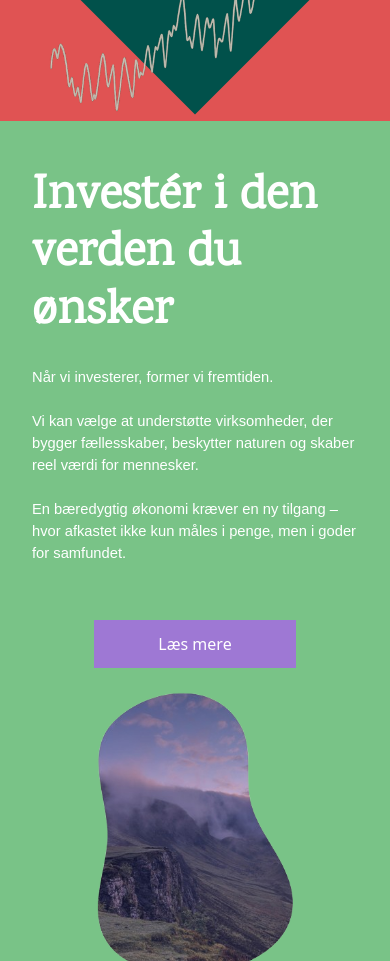
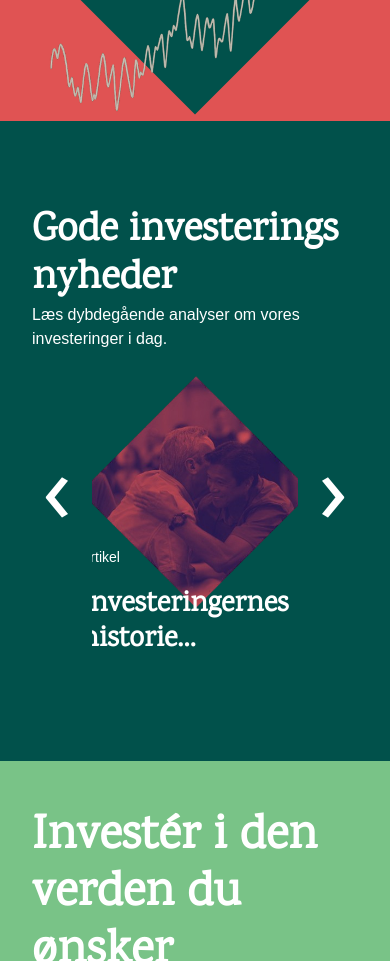
Before and after one commit to GodePenge/Gode-investeringer, a Vue app: page /#/ in a window 390 px wide. Shown: the part 4080-5041 px from the top of the page. Built offline with nearby package versions, Linux system fonts and the light colour scheme.

Commit message:
made blog and article page

```diff
--- /dev/null
+++ b/src/assets/Data/Articles.json
@@ -0,0 +1,20 @@
+[
+  {
+    "title": "Investeringernes historie Investeringernes historie Investeringernes historie Investeringernes historie ",
+    "type": "Artikel",
+    "image": "Images/hugging-red-square.png",
+    "link": "https://www.youtube.com/watch?v=dQw4w9WgXcQ"
+  },
+  {
+    "title": "Investeringernes historie2",
+    "type": "Artikel",
+    "image": "Images/hugging-red-square.png",
+    "link": "https://www.youtube.com/watch?v=dQw4w9WgXcQ"
+  },
+  {
+    "title": "Investeringernes historie3",
+    "type": "Artikel",
+    "image": "Images/hugging-red-square.png",
+    "link": "https://www.youtube.com/watch?v=dQw4w9WgXcQ"
+  }
+]
--- /dev/null
+++ b/src/assets/Data/BlogPosts.json
@@ -0,0 +1,18 @@
+[
+  {
+    "title": "Investeringernes historie",
+    "type": "Blogindlæg",
+    "image": "Images/hugging-red-square.png",
+    "text": "",
+    "fullTitle": "Alternative investeringer: Et skjult investerings hjørne.",
+    "fullText": ["nummer 1"]
+  },
+  {
+    "title": "Investeringernes historie 2",
+    "type": "Blogindlæg",
+    "image": "Images/hugging-red-square.png",
+    "text": "",
+    "fullTitle": "Alternative investeringer: Et skjult investerings hjørne.",
+    "fullText": ["nummer ", "2"]
+  }
+]
--- /dev/null
+++ b/src/views/ArticleBlogPage.vue
@@ -0,0 +1,342 @@
+<template>
+  <div id="ex-articleBlogPage" class="container-fluid m-0 p-0 abp-container">
+    <div class="abp-wrapper">
+      <div class="abp-text-wrapper">
+        <h1 class="abp-headline headline-a">Gode investerings nyheder</h1>
+        <p class="abp-text text-a">
+          Læs dybdegående analyser om vores investeringer i dag.
+        </p>
+      </div>
+      <div class="carousel-container">
+        <span class="abp-arrow-button" @click="prev">‹</span>
+
+        <div class="carousel-wrapper">
+          <div
+            class="carousel-track"
+            :style="{
+              transform: `translateX(-${currentIndex * (itemWidth + gap)}px)`,
+              '--items-to-show': itemsToShow
+            }"
+          >
+            <div
+              v-for="(item, index) in combinedItems"
+              :key="item.title + index"
+              class="abp-carousel-item"
+              @click="handleClick(item)"
+            >
+              <div class="image-wrapper">
+                <img :src="item.image" :alt="item.title" />
+              </div>
+              <div class="text-a abp-overlay-text">
+                <small>{{ item.type }}</small>
+                <h3 class="headline-a abp-small-title">{{ item.title }}</h3>
+              </div>
+            </div>
+          </div>
+        </div>
+
+        <span class="abp-arrow-button" @click="next">›</span>
+      </div>
+    </div>
+  </div>
+</template>
+
+<script>
+import articles from '@/assets/Data/Articles.json'
+import blogPosts from '@/assets/Data/BlogPosts.json'
+import { useRouter } from 'vue-router'
+
+export default {
+  data() {
+    return {
+      router: useRouter(),
+      currentIndex: 0,
+      itemsToShow: 3,
+      itemWidth: 250,
+      gap: 32
+    }
+  },
+  mounted() {
+    this.updateItemsToShow()
+    window.addEventListener('resize', this.updateItemsToShow)
+  },
+  beforeUnmount() {
+    window.removeEventListener('resize', this.updateItemsToShow)
+  },
+  computed: {
+    combinedItems() {
+      const articlesCopy = [...articles]
+      const blogPostsCopy = [...blogPosts]
+      const result = []
+
+      const maxLength = Math.max(articlesCopy.length, blogPostsCopy.length)
+      for (let i = 0; i < maxLength; i++) {
+        if (articlesCopy[i])
+          result.push({ ...articlesCopy[i], originalIndex: i })
+        if (blogPostsCopy[i])
+          result.push({ ...blogPostsCopy[i], originalIndex: i })
+      }
+
+      return result
+    }
+  },
+  methods: {
+    updateItemsToShow() {
+      const width = window.innerWidth
+      if (width >= 1024) {
+        this.itemsToShow = 3
+      } else if (width >= 768) {
+        this.itemsToShow = 2
+      } else {
+        this.itemsToShow = 1
+      }
+
+      // Optional: keep currentIndex in bounds
+      if (this.currentIndex + this.itemsToShow > this.combinedItems.length) {
+        this.currentIndex = Math.max(
+          0,
+          this.combinedItems.length - this.itemsToShow
+        )
+      }
+    },
+    next() {
+      if (this.currentIndex < this.combinedItems.length - this.itemsToShow) {
+        this.currentIndex++
+      }
+    },
+    prev() {
+      if (this.currentIndex > 0) {
+        this.currentIndex--
+      }
+    },
+    handleClick(item) {
+      if (item.type === 'Artikel' && item.link) {
+        window.open(item.link, '_blank')
+      } else if (item.type === 'Blogindlæg') {
+        this.handleBlogClick(item.originalIndex)
+      }
+    },
+    handleBlogClick(originalIndex) {
+      this.router
+        .push({
+          name: 'ArticlePage',
+          params: { index: originalIndex },
+          state: { cards: blogPosts }
+        })
+        .then(() => {
+          window.scrollTo({
+            top: 0,
+            behavior: 'smooth'
+          })
+        })
+    }
+  }
+}
+</script>
+
+<style>
+.abp-container {
+  width: 100%;
+  background-color: var(--color-dark-green);
+  display: flex;
+  justify-content: center;
+  align-items: center;
+}
+
+.abp-wrapper {
+  height: 40rem;
+  max-width: 1200px;
+  width: 100%;
+  box-sizing: border-box;
+  padding: 3rem 2rem;
+  padding-top: 5rem;
+  padding-bottom: 0;
+  background-color: var(--color-dark-green);
+  display: flex;
+  justify-content: center;
+  align-items: left;
+  text-align: left;
+  flex-direction: column;
+  gap: 20px;
+}
+
+.abp-text-wrapper {
+  width: 60%;
+}
+
+.abp-headline {
+  font-size: 3.7rem;
+  color: var(--color-white);
+  margin-bottom: 0;
+}
+
+.abp-text {
+  font-size: 1rem;
+  color: var(--color-white) !important;
+}
+
+.abp-overlay-text {
+  display: flex;
+  align-items: left;
+  text-align: left;
+  position: relative;
+  flex-direction: column;
+  gap: 20px;
+  bottom: 80px;
+  color: white !important;
+  padding: 0.5rem;
+  box-sizing: border-box;
+}
+
+.abp-arrow-button {
+  color: var(--color-white);
+  cursor: pointer;
+  font-size: 6rem;
+  transition: color 0.3s;
+  margin: 10px;
+  padding-bottom: 140px;
+  margin-top: 0;
+}
+
+.abp-arrow-button:hover {
+  color: grey;
+}
+
+.carousel-container {
+  display: flex;
+  justify-content: center;
+  align-items: center;
+  text-align: center;
+  flex-direction: row;
+  gap: 20px;
+  background-color: var(--color-dark-green);
+  padding: 2rem;
+}
+
+.abp-small-title {
+  font-size: 1.8rem;
+  color: var(--color-white);
+  display: -webkit-box;
+  -webkit-line-clamp: 2;
+  -webkit-box-orient: vertical;
+  overflow: hidden;
+}
+
+.abp-carousel-item {
+  cursor: pointer;
+  flex-shrink: 0;
+  width: 250px;
+}
+
+.arrow {
+  font-size: 2rem;
+  background: none;
+  color: white;
+  border: none;
+  cursor: pointer;
+}
+
+.carousel {
+  display: flex;
+  justify-content: center;
+  align-items: center;
+  gap: 2rem;
+  position: relative;
+  overflow: hidden;
+}
+
+.carousel-wrapper {
+  display: flex;
+  justify-content: center;
+  align-items: center;
+  gap: 2rem;
+  position: relative;
+  overflow: hidden;
+  width: 80%;
+}
+
+.carousel-track {
+  display: flex;
+  transition: transform 0.5s ease;
+  gap: 2rem;
+  will-change: transform;
+  padding-left: 560px;
+}
+
+.image-wrapper {
+  width: 250px;
+  height: 250px;
+}
+
+.image-wrapper img {
+  width: 100%;
+  height: 100%;
+  object-fit: cover;
+}
+
+.text-content small {
+  display: block;
+  margin-bottom: 0.2rem;
+}
+
+.text-content h3 {
+  font-weight: bold;
+}
+
+.slide-enter-active,
+.slide-leave-active {
+  transition: all 0.5s ease;
+  position: absolute;
+}
+
+.slide-enter-from {
+  transform: translateX(100%);
+  opacity: 0;
+}
+
+.slide-leave-to {
+  transform: translateX(-100%);
+  opacity: 0;
+}
+
+@media (max-width: 1140px) {
+  .carousel-wrapper {
+    width: 540px;
+  }
+
+  .carousel-track {
+    padding-left: 860px;
+  }
+}
+
+@media (max-width: 768px) {
+  .carousel-wrapper {
+    width: 260px;
+  }
+
+  .carousel-track {
+    padding-left: 1130px;
+  }
+
+  .abp-text-wrapper {
+    width: 100%;
+  }
+
+  .abp-wrapper {
+    gap: 0px;
+  }
+}
+
+@media (max-width: 480px) {
+  .abp-headline {
+    font-size: 2.5rem;
+  }
+  .carousel-container {
+    gap: 10px;
+    padding: 0;
+  }
+  .abp-overlay-text {
+    padding: 10px;
+  }
+}
+</style>
--- a/src/views/HomeView.vue
+++ b/src/views/HomeView.vue
@@ -10,6 +10,8 @@
 
     <ClimateCrisisPage></ClimateCrisisPage>
 
+    <ArticleBlogPage></ArticleBlogPage>
+
     <UtopiaPage></UtopiaPage>
   </div>
 </template>
@@ -20,6 +22,7 @@ import ArticlePageNew from './ArticlePageNew.vue'
 import InvestCreation from './InvestCreation.vue'
 import QuotePage from './QuotePage.vue'
 import ClimateCrisisPage from './ClimateCrisisPage.vue'
+import ArticleBlogPage from './ArticleBlogPage.vue'
 import UtopiaPage from './UtopiaPage.vue'
 
 export default {
@@ -29,6 +32,7 @@ export default {
     InvestCreation,
     QuotePage,
     ClimateCrisisPage,
+    ArticleBlogPage,
     UtopiaPage
   }
 }
```
